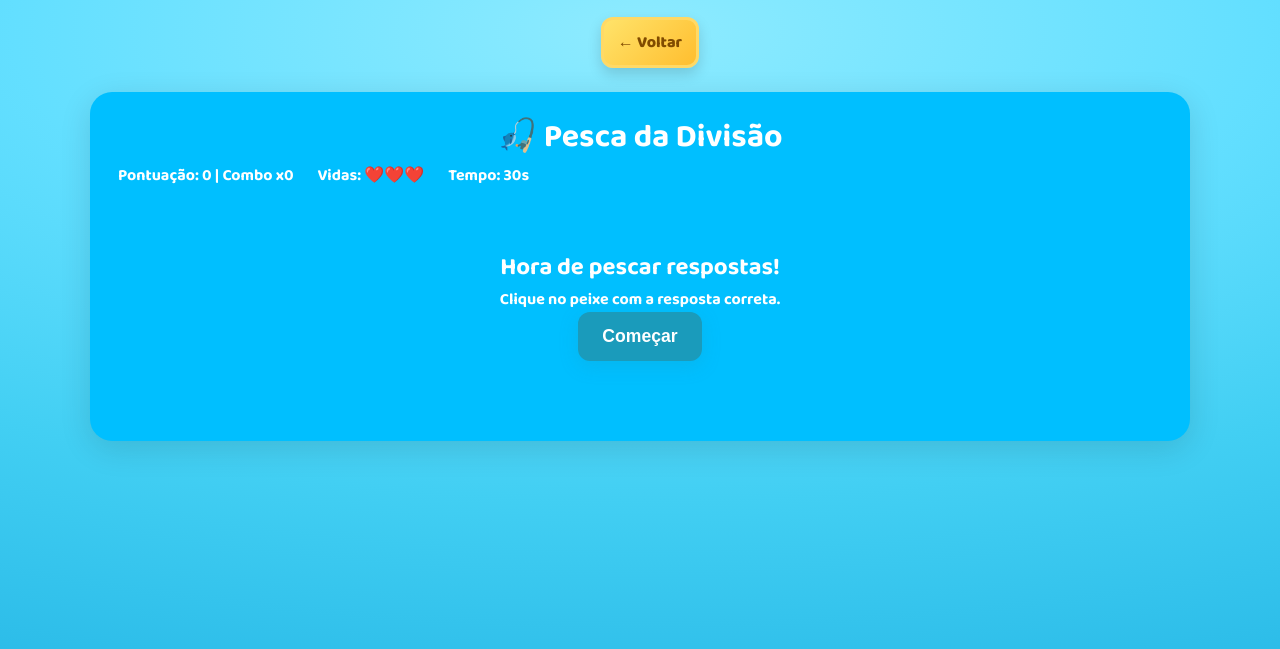
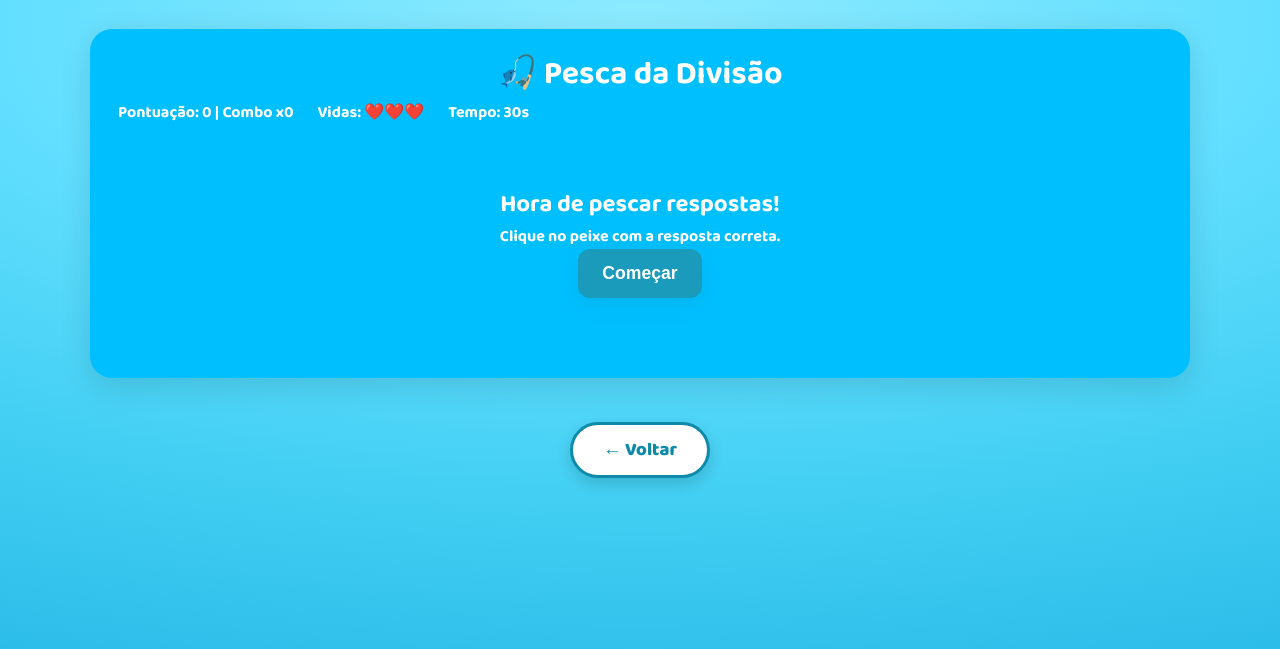
Before and after one commit to Ritaaissac/Divermatica, a Flask app: page /jogo-divisao in a window 1280 px wide. Shown: the part 129-778 px from the top of the page. Run offline with Flask 3, Linux system fonts and the light colour scheme.

Commit message:
Ajustes no css dos botões de voltar

```diff
--- a/static/css/jogo-divisao.css
+++ b/static/css/jogo-divisao.css
@@ -350,3 +350,43 @@ text-align:center;
     opacity: 0.18;
   }
 }
+
+/* ===== BOTÃO VOLTAR DENTRO DA ÁREA DO JOGO ===== */
+.voltar-container {
+    display: flex;
+    justify-content: center;
+    align-items: center;
+    width: 100%;
+    padding: 20px 0 30px 0;
+    position: relative;
+    z-index: 1000;
+}
+
+.back-link {
+    display: inline-flex;
+    align-items: center;
+    justify-content: center;
+    gap: 8px;
+    background: #ffffff;
+    color: #0d8ba8;
+    text-decoration: none;
+    font-family: 'Baloo 2', 'Arial Rounded MT Bold', Arial, sans-serif;
+    font-size: 1.15rem;
+    font-weight: 800;
+    padding: 10px 30px;
+    border-radius: 50px;
+    border: 3px solid #0d8ba8;
+    box-shadow: 0 6px 15px rgba(0, 0, 0, 0.15);
+    transition: transform 0.2s ease, background 0.2s ease, color 0.2s ease, box-shadow 0.2s ease;
+}
+
+.back-link:hover {
+    background: #0d8ba8;
+    color: #ffffff;
+    transform: translateY(-3px) scale(1.05);
+    box-shadow: 0 10px 22px rgba(13, 139, 168, 0.4);
+}
+
+.back-link:active {
+    transform: scale(0.96);
+}
--- a/static/css/styles.css
+++ b/static/css/styles.css
@@ -160,32 +160,61 @@ footer {
     background: #ffcd50;
 
 }
+/* ========================================
+   BOTÃO VOLTAR - PADRÃO DO JOGO DA MEMÓRIA
+   ======================================== */
+
+.voltar-container {
+    display: flex;
+    justify-content: center;
+    align-items: center;
+    width: 100%;
+    margin-bottom: 30px;
+}
 
 .back-link {
     display: inline-flex;
     align-items: center;
     justify-content: center;
-    gap: 6px;
-    position: relative;
-    align-self: flex-start;
-    margin: 12px 0 0 20px;
-    padding: 10px 14px;
-    border-radius: 12px;
-    background: linear-gradient(135deg, #ffe36a, #ffbe2f);
-    color: #804b00;
+    gap: 8px;
+
+    background: #ffffff;
+    color: #0d8ba8;
+
+    text-decoration: none;
+
+    font-family: 'Baloo 2', 'Arial Rounded MT Bold', Arial, sans-serif;
+    font-size: 1.15rem;
     font-weight: 800;
-    text-decoration: none;
-    box-shadow: 0 6px 14px rgba(0, 0, 0, 0.15);
-    border: 3px solid #ffd966;
-    transition: transform 0.2s ease, box-shadow 0.2s ease;
-    z-index: 5;
+
+    padding: 10px 30px;
+
+    border-radius: 50px;
+    border: 3px solid #0d8ba8;
+
+    box-shadow: 0 6px 15px rgba(0, 0, 0, 0.15);
+
+    transition:
+        transform 0.2s ease,
+        background 0.2s ease,
+        color 0.2s ease,
+        box-shadow 0.2s ease;
+
+    z-index: 10;
 }
 
 .back-link:hover {
-    transform: translateY(-2px);
-    box-shadow: 0 8px 18px rgba(0, 0, 0, 0.18);
+    background: #0d8ba8;
+    color: #ffffff;
+
+    transform: translateY(-3px) scale(1.05);
+
+    box-shadow: 0 10px 22px rgba(13, 139, 168, 0.4);
 }
 
+.back-link:active {
+    transform: scale(0.96);
+}
 .botoes-box .btn1,
 .botoes-box .btn2 {
     width: 300px;
--- a/templates/jogo-adicao.html
+++ b/templates/jogo-adicao.html
@@ -3,8 +3,6 @@
 {% block title %}Jogo de Adição - Divermatica{% endblock %}
 
 {% block content %}
-<a href="{{ url_for('jogos_index') }}" class="back-link">← Voltar</a>
-
 <link rel="stylesheet" href="{{ url_for('static', filename='css/jogo-adicao.css') }}">
 <script src="{{ url_for('static', filename='js/dificuldade-por-ano.js') }}" defer></script>
 <script src="{{ url_for('static', filename='js/jogo-adicao.js') }}" defer></script>
@@ -29,5 +27,9 @@
             <div class="pontuacao">Pontuação: <span id="score">0</span></div>
         </div>
     </div>
+
+    <div class="voltar-container">
+        <a href="{{ url_for('jogos_index') }}" class="back-link">← Voltar</a>
+    </div>
 </div>
 {% endblock %}
--- a/templates/jogo-divisao.html
+++ b/templates/jogo-divisao.html
@@ -2,8 +2,6 @@
 {% block title %}Jogo da Divisão - Divermatica{% endblock %}
 
 {% block content %}
-<a href="{{ url_for('jogos_index') }}" class="back-link">← Voltar</a>
-
 <main class="container">
 
 <header>
@@ -15,14 +13,12 @@
   </div>
 </header>
 
-<!-- Tela inicial -->
 <section id="start-screen" class="overlay">
   <h2>Hora de pescar respostas!</h2>
   <p>Clique no peixe com a resposta correta.</p>
   <button id="start-btn" class="big">Começar</button>
 </section>
 
-<!-- Jogo -->
 <section id="game" class="game hidden">
 
   <div class="question-box">
@@ -43,31 +39,28 @@
       <div id="bucket-count">0</div>
     </div>
 
-      <!-- peixes criados pelo JS -->
     </div>
-
-  </div>
 
 </section>
 <div class="ocean-floor"></div>
 <div class="bubble bubble1"></div>
 <div class="bubble bubble2"></div>
 <div class="bubble bubble3"></div>
-<!-- Tela final -->
+
 <section id="game-over" class="overlay hidden">
   <h2>Fim da pescaria!</h2>
   <p id="final-score">Sua pontuação: 0</p>
   <button id="restart-btn" class="big">Pescar novamente</button>
 </section>
 
-
 </main>
 
-<link rel="stylesheet" href="{{ url_for('static', filename='/css/jogo-divisao.css') }}">
+<div class="voltar-container">
+      <a href="{{ url_for('jogos_index') }}" class="back-link">← Voltar</a>
+  </div>
+
+</main> <link rel="stylesheet" href="{{ url_for('static', filename='css/jogo-divisao.css') }}">
 <script src="{{ url_for('static', filename='js/dificuldade-por-ano.js') }}"></script>
-<script src="{{ url_for('static', filename='/js/jogo-divisao.js') }}"></script>
+<script src="{{ url_for('static', filename='js/jogo-divisao.js') }}"></script>
 
 {% endblock %}
-
-
-<!-- corrigido -->
```
Also changed, not shown: static/css/jogo-adicao.css (+65 -9 lines), static/css/jogo-multiplicacao.css (+48 -0 lines), templates/jogo-multiplicacao.html (+4 -11 lines), templates/jogo-subtracao.html (+5 -8 lines). Lines whose indentation alone changed are shown as unchanged.
